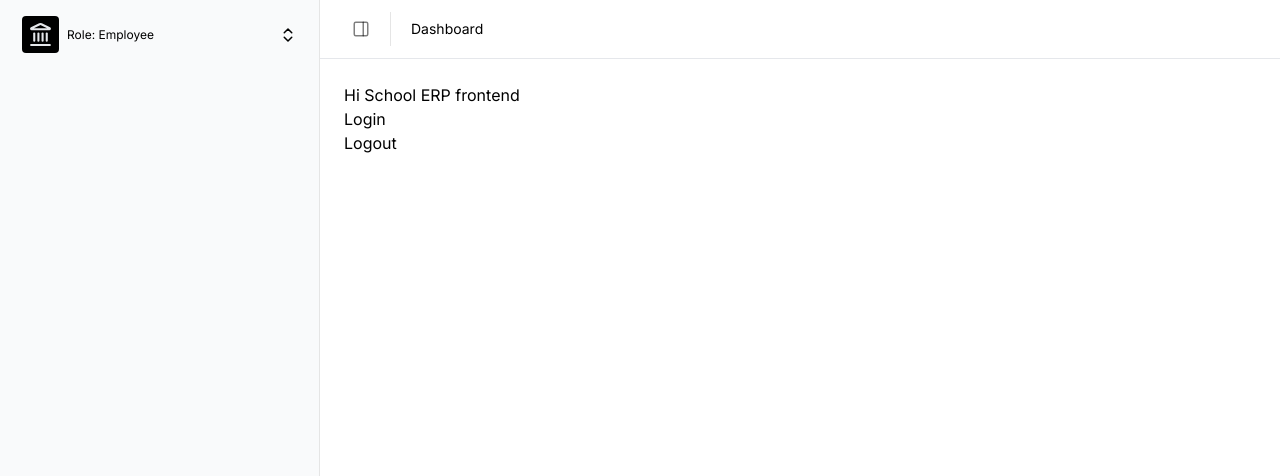
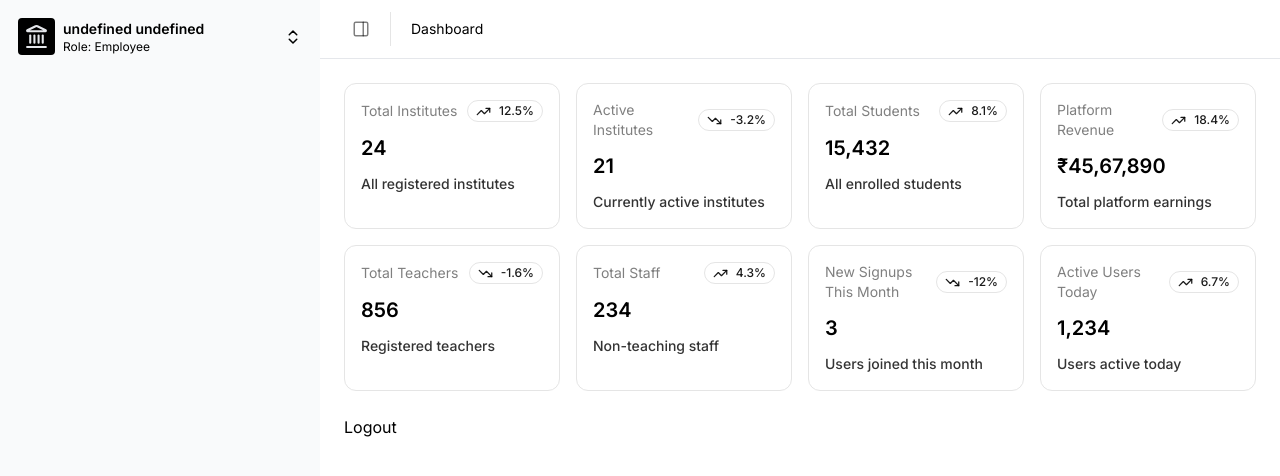
Before and after one commit to GauravJawalkar/School_ERP_Frontend, a Next.js app: page /dashboard in a window 1280 px wide. Shown: the top 476 px of the page. Built offline with nearby package versions, Linux system fonts and the light colour scheme.

Commit message:
Implement dashboard stats component and integrate it into the home page; create InstituteList component and add dummy data for super admin dashboard

```diff
--- a/app/(dashboard)/dashboard/page.tsx
+++ b/app/(dashboard)/dashboard/page.tsx
@@ -1,13 +1,13 @@
 import Logout from "@/components/Auth/Logout";
-import { Sidebar } from "@/components/Sidebar/Sidebar";
-import Link from "next/link";
+import Stats from "@/components/Commons/Stats";
+import InstituteList from "@/components/Dashboard/SuperAdmin/InstituteList";
+import { superAdminDashboardStats } from "@/data/dummySuperAdminStats";
 
 export default function Home() {
   return (
-    <div>
-      <h1>Hi School ERP frontend</h1>
-      <Link href={'/login'}>Login</Link>
-      <br />
+    <div className="space-y-6">
+      <Stats dashboardStats={superAdminDashboardStats} />
+      <InstituteList />
       <Logout />
     </div>
   );
--- /dev/null
+++ b/components/Commons/Stats.tsx
@@ -0,0 +1,33 @@
+import { DashboardStata } from "@/interfaces/interface";
+import { TrendingDown, TrendingUp } from "lucide-react";
+
+const Stats = ({ dashboardStats }: { dashboardStats: DashboardStata[] }) => {
+    return (
+        <div className="w-full grid grid-cols-1 md:grid-cols-2 lg:grid-cols-4 gap-4">
+            {
+                dashboardStats?.map(({ id, title, value, subtitle, change }) => {
+                    return (
+                        <div key={id} className="p-4 rounded-xl border border-light-border">
+                            <div className="text-sm text-black/50 flex items-center justify-between">
+                                <h2>{title}</h2>
+                                <p className="py-0.5 px-2 flex items-center gap-2 text-xs border border-light-border rounded-full w-fit">
+                                    {change >= 0 ? <TrendingUp size={15} className="text-black/90" /> : <TrendingDown size={15} className="text-black/90" />}
+                                    <span className="font-medium text-black/90">{change}%</span>
+                                </p>
+                            </div>
+                            <div className="py-3">
+                                <h1 className="text-xl text-black font-semibold">{value}</h1>
+                            </div>
+                            <div>
+                                <p className="text-sm font-medium text-black/80">{subtitle}</p>
+                            </div>
+                        </div>
+                    )
+                })
+            }
+
+        </div>
+    )
+}
+
+export default Stats
--- /dev/null
+++ b/components/Dashboard/SuperAdmin/InstituteList.tsx
@@ -0,0 +1,11 @@
+import { CanAccess } from '@/components/Auth/CanAccess'
+
+const InstituteList = () => {
+    return (
+        <CanAccess permission='saas.institute.create'>
+            <div>InstituteList Rendering as per access</div>
+        </CanAccess>
+    )
+}
+
+export default InstituteList
--- a/components/Navigation/Header.tsx
+++ b/components/Navigation/Header.tsx
@@ -3,7 +3,6 @@
 
 import { ChevronRight, PanelRight } from "lucide-react";
 import { usePathname } from "next/navigation";
-import { useState } from "react";
 
 export function Header({ toggleSidebar }: { toggleSidebar: () => void }) {
     const pathname = usePathname();
--- a/components/Sidebar/Sidebar.tsx
+++ b/components/Sidebar/Sidebar.tsx
@@ -43,14 +43,14 @@ export function Sidebar({ isOpen }: { isOpen: boolean }) {
     if (!isOpen) return null;
 
     return (
-        <aside className="w-xs white text-black bg-gray-50 p-4 flex flex-col h-screen border-r border-light-border">
-            <div className="relative mb-4 cursor-pointer hover:bg-gray-100 hover:ring-gray-200 hover:ring px-1.5 flex items-center justify-between rounded-md">
+        <aside className="w-xs white text-black bg-gray-50 p-3 flex flex-col h-screen">
+            <div className="relative mb-4 cursor-pointer hover:bg-gray-100 hover:ring-gray-200 hover:ring p-1.5 flex items-center justify-between rounded-md">
                 <div className="flex items-center justify-start gap-2">
                     <div className="p-1.5 rounded-sm text-gray-200 bg-black">
                         <Landmark height={25} width={25} />
                     </div>
                     <div>
-                        <h1 className="font-semibold text-sm">{showSchoolName()}</h1>
+                        <h1 className="font-semibold text-sm">{user?.firstName + " " + user?.lastName}</h1>
                         <p className="text-xs capitalize">Role: {formatRole(userRole)}</p>
                     </div>
                 </div>
--- /dev/null
+++ b/data/dummySuperAdminStats.ts
@@ -0,0 +1,68 @@
+import { DashboardStata } from "@/interfaces/interface";
+
+export const superAdminDashboardStats: DashboardStata[] = [
+    {
+        id: 1,
+        title: "Total Institutes",
+        subtitle: "All registered institutes",
+        value: 24,
+        change: 12.5,
+        period: "vs last month",
+    },
+    {
+        id: 2,
+        title: "Active Institutes",
+        subtitle: "Currently active institutes",
+        value: 21,
+        change: -3.2,
+        period: "vs last month",
+    },
+    {
+        id: 3,
+        title: "Total Students",
+        subtitle: "All enrolled students",
+        value: "15,432",
+        change: 8.1,
+        period: "vs last month",
+    },
+    {
+        id: 4,
+        title: "Platform Revenue",
+        subtitle: "Total platform earnings",
+        value: "₹45,67,890",
+        change: 18.4,
+        period: "vs last month",
+    },
+    {
+        id: 5,
+        title: "Total Teachers",
+        subtitle: "Registered teachers",
+        value: 856,
+        change: -1.6,
+        period: "vs last month",
+    },
+    {
+        id: 6,
+        title: "Total Staff",
+        subtitle: "Non-teaching staff",
+        value: 234,
+        change: 4.3,
+        period: "vs last month",
+    },
+    {
+        id: 7,
+        title: "New Signups This Month",
+        subtitle: "Users joined this month",
+        value: 3,
+        change: -12.0,
+        period: "vs last month",
+    },
+    {
+        id: 8,
+        title: "Active Users Today",
+        subtitle: "Users active today",
+        value: "1,234",
+        change: 6.7,
+        period: "vs yesterday",
+    },
+];
--- a/interfaces/interface.ts
+++ b/interfaces/interface.ts
@@ -72,3 +72,12 @@ export interface NavGroup {
     groupLabel: string;
     items: NavItem[];
 }
+
+export interface DashboardStata {
+    id: number;
+    title: string;
+    value: number | string;
+    subtitle: string;
+    change: number; // percentage change from previous period
+    period: string;
+}
```
